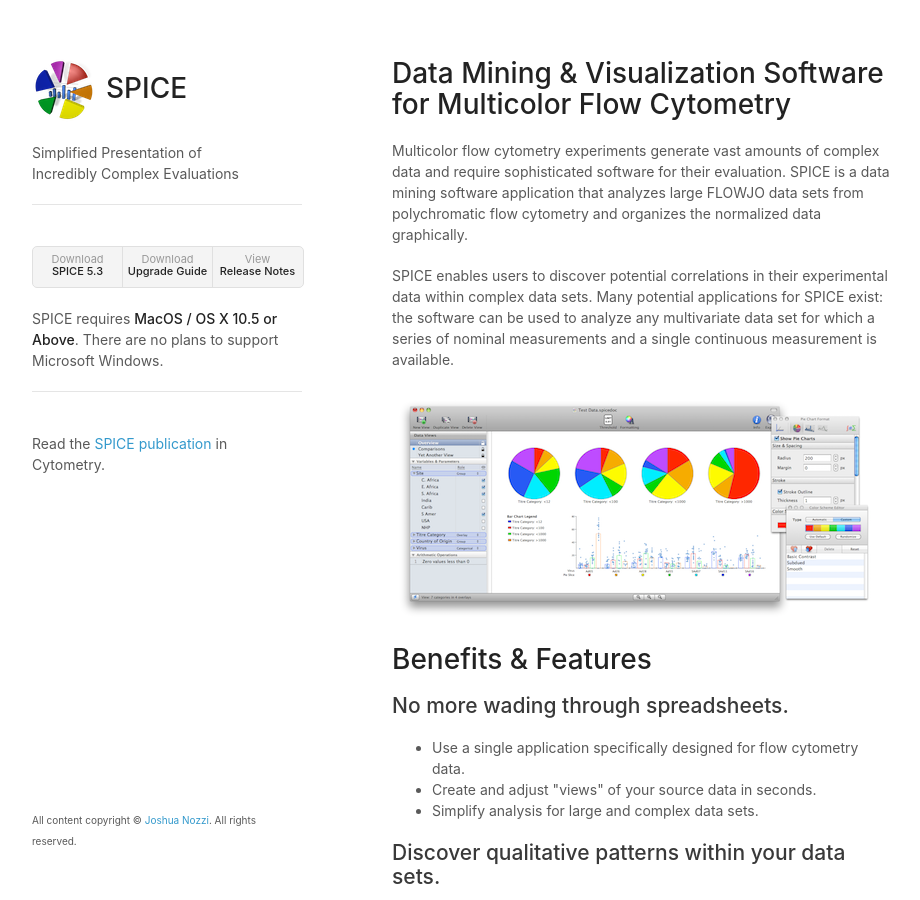
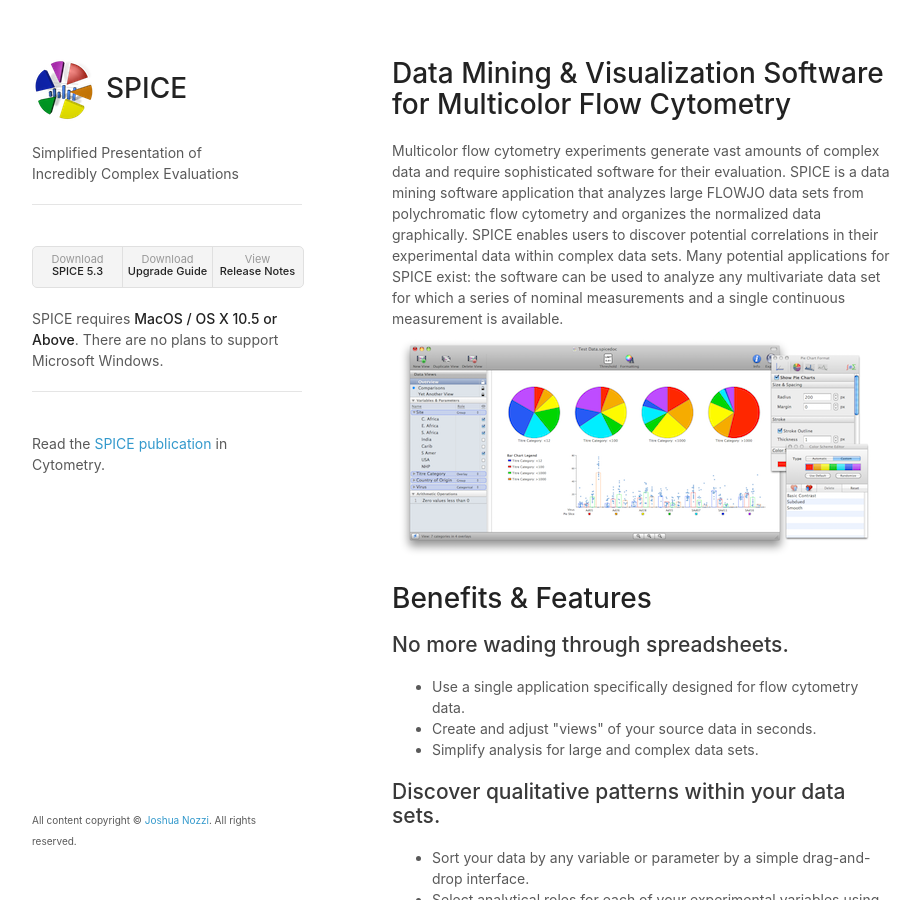
Before and after one commit to niaid/spice, a Jekyll site: the page built from index.html, in a window 1280 px wide and 900 px high. Shown: the whole window, without its empty margins (178-1098 px from the left). Built offline with Jekyll 4.4.1, drawn with Linux system fonts in a browser that asks for light colours.

```diff
--- a/index.html
+++ b/index.html
@@ -4,9 +4,9 @@ layout: default
 
 <h1>Data Mining & Visualization Software for Multicolor Flow Cytometry</h1>
 
-<p>Multicolor flow cytometry experiments generate vast amounts of complex data and require sophisticated software for their evaluation. SPICE is a data mining software application that analyzes large FLOWJO data sets from polychromatic flow cytometry and organizes the normalized data graphically.</p>
+Multicolor flow cytometry experiments generate vast amounts of complex data and require sophisticated software for their evaluation. SPICE is a data mining software application that analyzes large FLOWJO data sets from polychromatic flow cytometry and organizes the normalized data graphically.
 
-<p>SPICE enables users to discover potential correlations in their experimental data within complex data sets. Many potential applications for SPICE exist: the software can be used to analyze any multivariate data set for which a series of nominal measurements and a single continuous measurement is available.</p>
+SPICE enables users to discover potential correlations in their experimental data within complex data sets. Many potential applications for SPICE exist: the software can be used to analyze any multivariate data set for which a series of nominal measurements and a single continuous measurement is available.
 
 <img src="./assets/v5screenshot.png">
 <br />
@@ -39,7 +39,7 @@ layout: default
 
 <h1>How is this software used at NIAID?</h1>
 
-<p>SPICE is currently used in the ImmunoTechnology lab of the NIAID Vaccine Research Center. The application is revealing relationships among numerous T-cell immune responses resulting from vaccine challenges.</p>
+SPICE is currently used in the ImmunoTechnology lab of the NIAID Vaccine Research Center. The application is revealing relationships among numerous T-cell immune responses resulting from vaccine challenges.
 
 <h1>What's New</h1>
 
```
